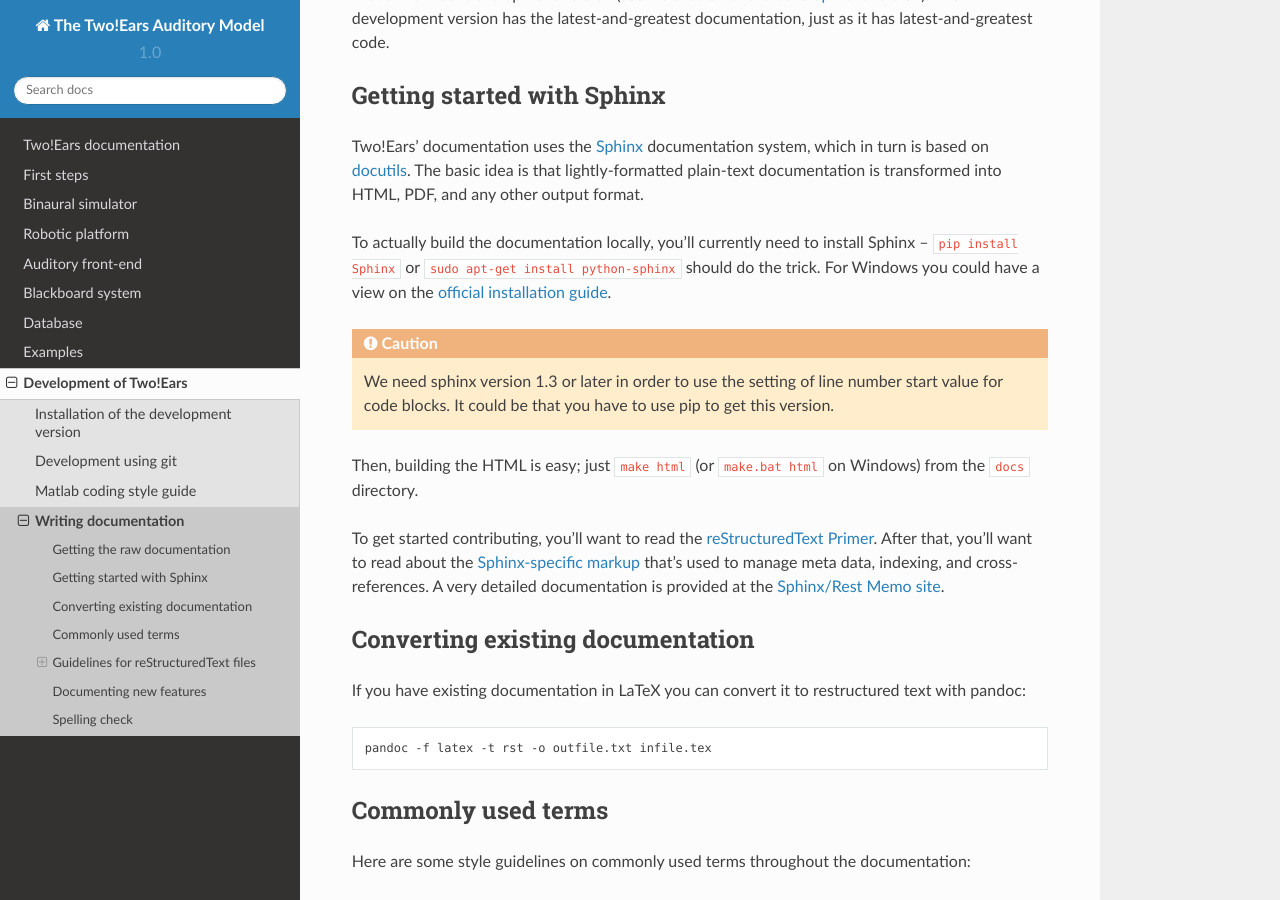
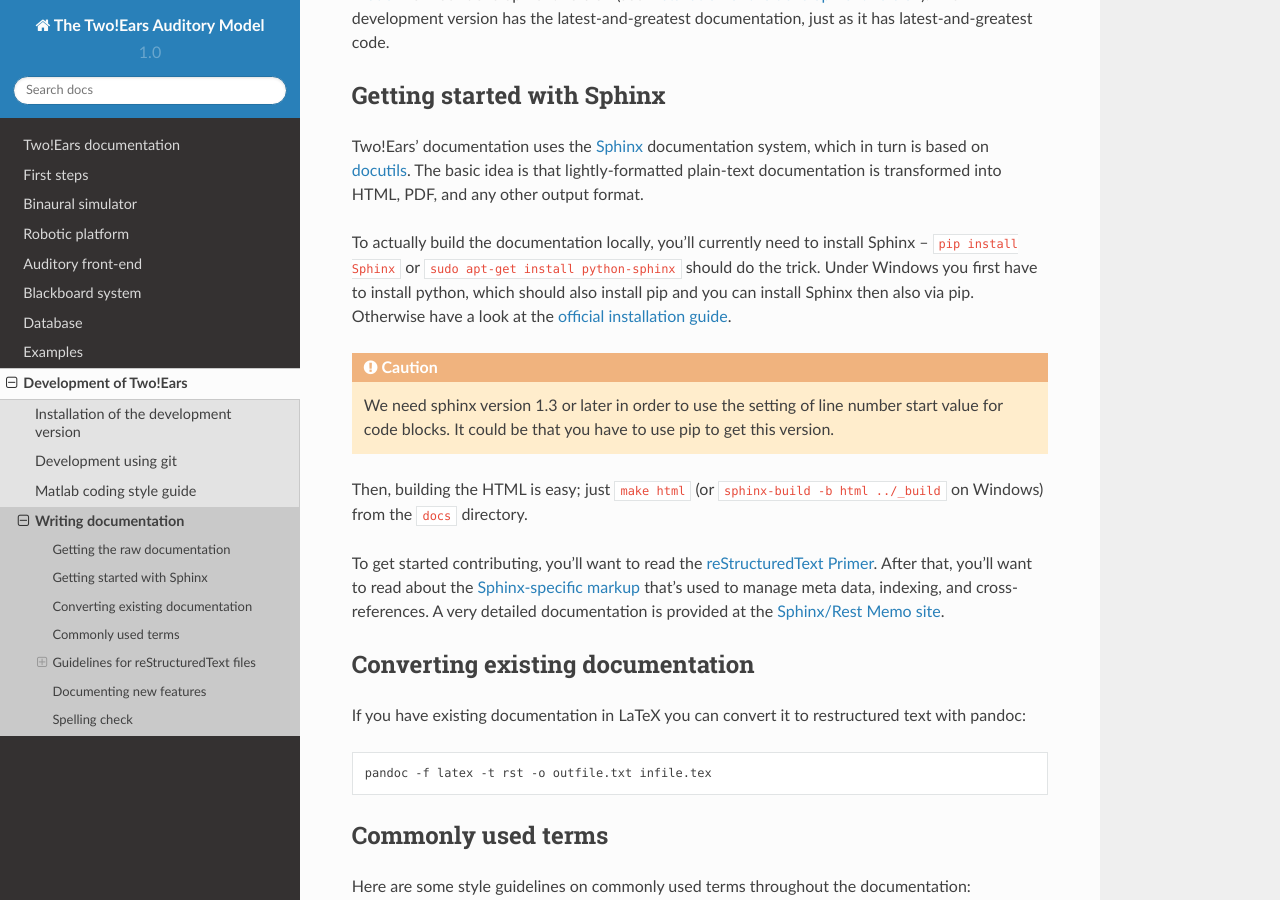
Before and after one commit to TWOEARS/documentation, a Sphinx documentation site: the page built from doc/dev/writing-documentation.txt, in a window 1280 px wide and 900 px high, scrolled down 834 px. Built offline with Sphinx 7.4.7 and the Read the Docs theme 2.0.0, drawn with Linux system fonts in a browser that asks for light colours; pages that are not in the unit, such as notebooks, are missing from menus.

Commit message:
Update Windows part of sphinx doc

```diff
--- a/doc/dev/writing-documentation.txt
+++ b/doc/dev/writing-documentation.txt
@@ -37,7 +37,9 @@ documentation is transformed into HTML, PDF, and any other output format.
 To actually build the documentation locally, you'll currently need to install
 Sphinx -- ``pip install Sphinx`` or ``sudo apt-get install python-sphinx`` should
 do the trick.
-For Windows you could have a view on the `official installation guide`_.
+Under Windows you first have to install python, which should also install pip
+and you can install Sphinx then also via pip. Otherwise have a look at the
+`official installation guide`_.
 
 .. caution::
 
@@ -45,8 +47,8 @@ For Windows you could have a view on the `official installation guide`_.
     number start value for code blocks. It could be that you have to use pip to
     get this version.
 
-Then, building the HTML is easy; just ``make html`` (or ``make.bat html`` on
-Windows) from the ``docs`` directory.
+Then, building the HTML is easy; just ``make html`` (or ``sphinx-build -b html
+../_build`` on Windows) from the ``docs`` directory.
 
 To get started contributing, you'll want to read the `reStructuredText
 Primer`_. After that, you'll want to read about the `Sphinx-specific markup`_
```
